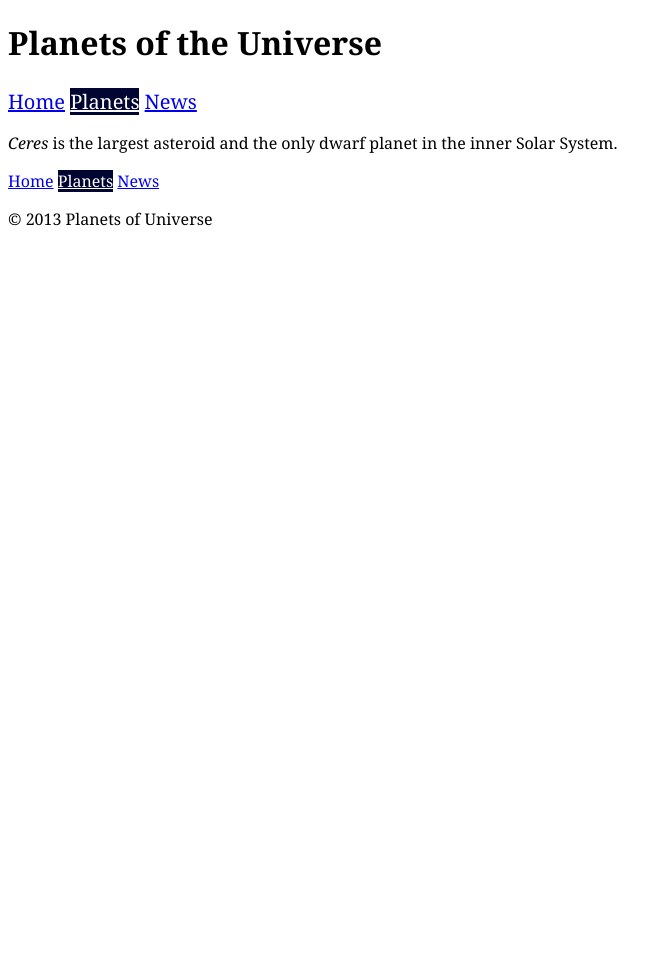
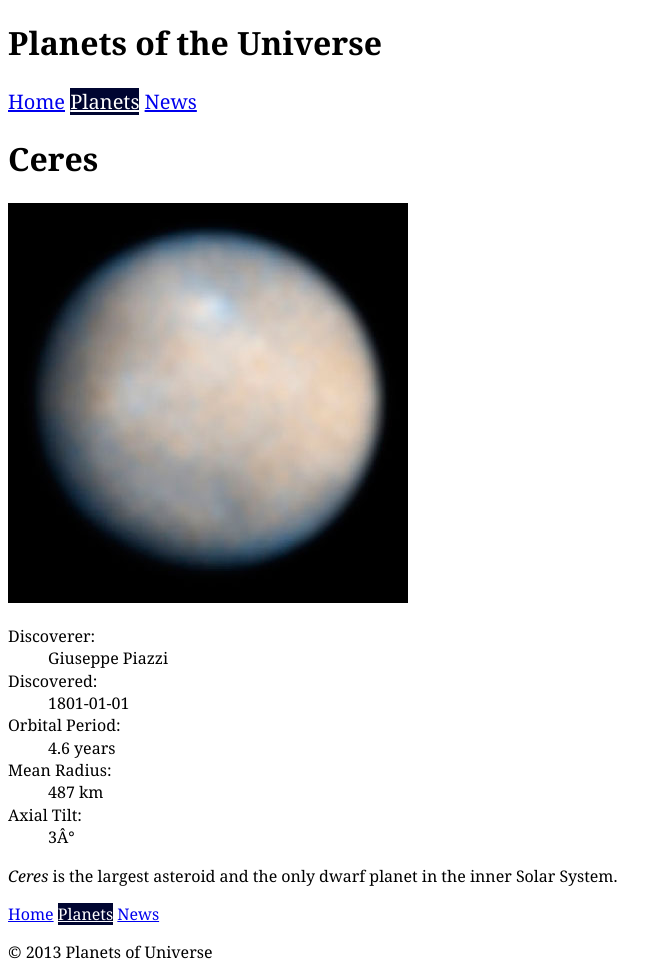
Before and after one commit to ysundev/planets-of-the-universe, a Jekyll site: the page built from planets/dwarf/ceres.md, in a window 1280 px wide. Shown: the whole page, without its empty margins (0-672 px from the left). Built offline with Jekyll 4.4.1, drawn with Linux system fonts in a browser that asks for light colours; before the commit the page ends 900 px from its top, so only the background shows below that.

Commit message:
Add other information of each planet

```diff
--- a/_layouts/planet.html
+++ b/_layouts/planet.html
@@ -2,4 +2,16 @@
 layout: default
 ---
 
+<h1>{{page.title}}</h1>
+
+<img src="{{site.baseurl}}/img/planets/{{page.image}}" alt="Photo of {{page.title}}">
+
+<dl>
+  <dt>Discoverer:</dt><dd>{{page.discoverer}}</dd>
+  <dt>Discovered:</dt><dd>{{page.discovered}}</dd>
+  <dt>Orbital Period:</dt><dd>{{page.orbit}}</dd>
+  <dt>Mean Radius:</dt><dd>{{page.radius}}</dd>
+  <dt>Axial Tilt:</dt><dd>{{page.tilt}}</dd>
+</dl>
+
 {{content}}
```
